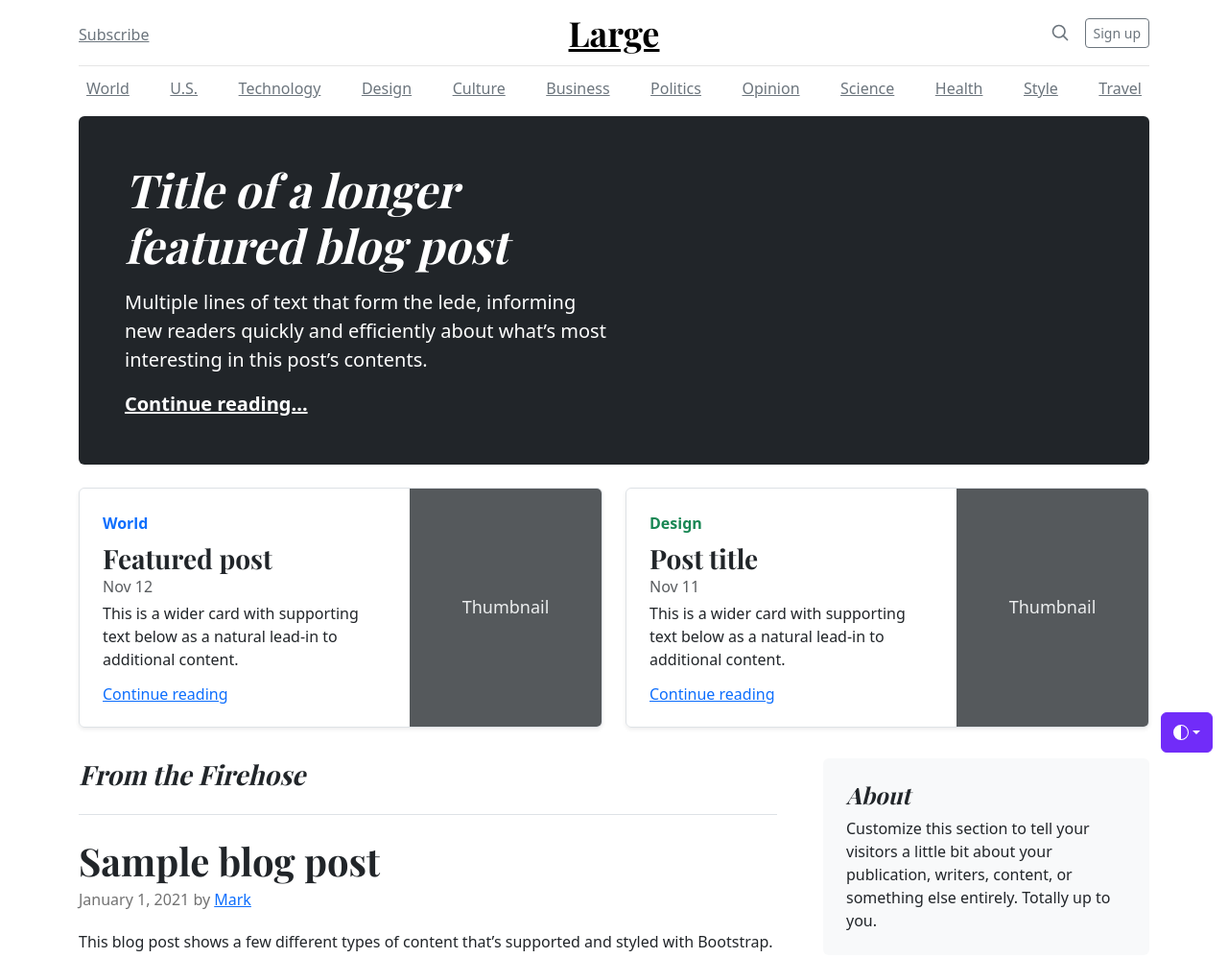
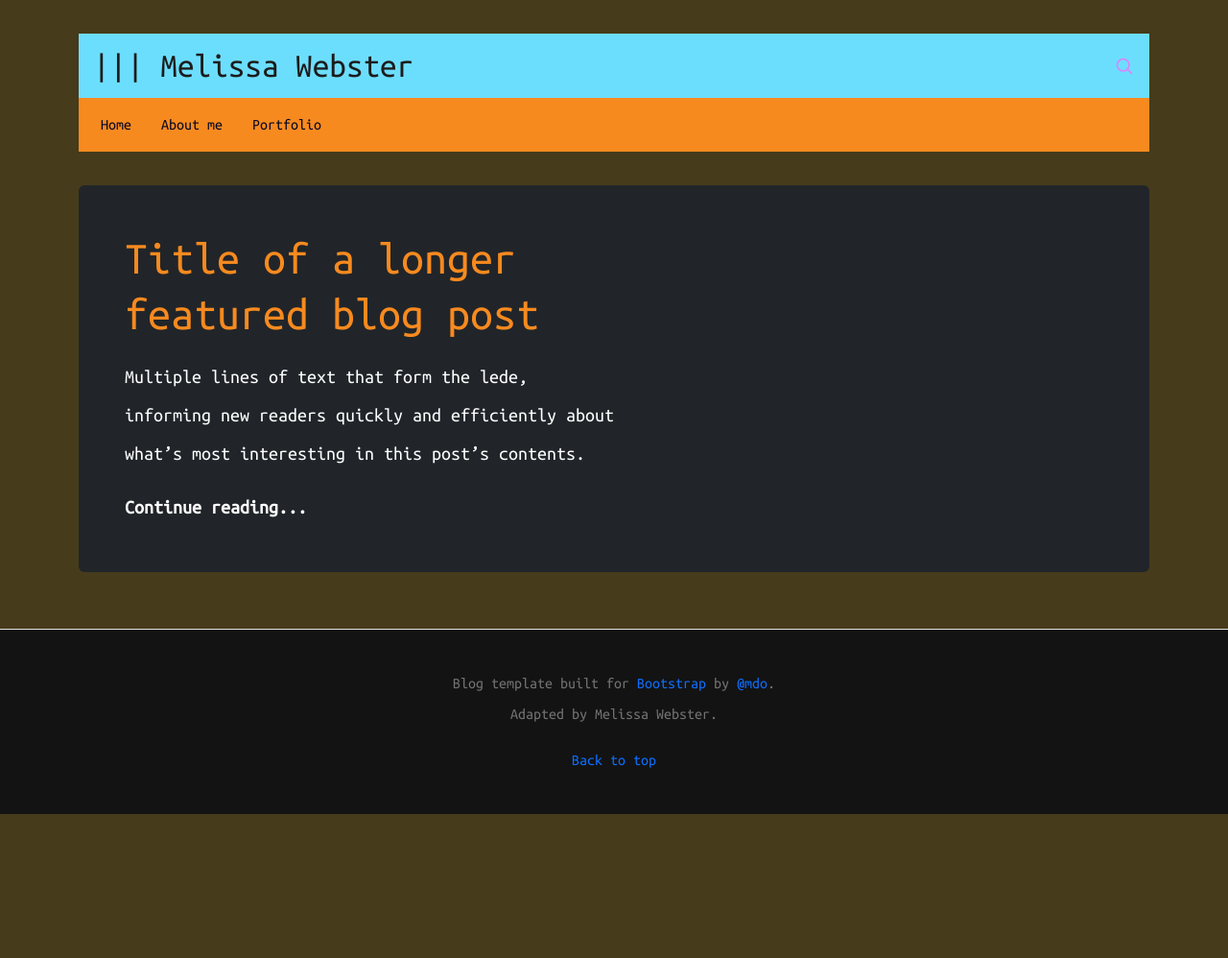
Before and after one commit to melissawebster/melissawebster.github.io, a plain HTML site: page index.html in a window 1280 px wide. Shown: the top 998 px of the page at 96% size. After the commit the page ends 848 px from the top, so only its background shows below. Drawn offline with nearby package versions, Linux system fonts and the light colour scheme; a script that the page names is missing.

Commit message:
html and css updates

```diff
--- a/blog.css
+++ b/blog.css
@@ -1,20 +1,39 @@
 /* stylelint-disable selector-list-comma-newline-after */
 
+@import url('https://fonts.googleapis.com/css2?family=Ubuntu+Mono&display=swap');
+
+body {
+  background-color: #463b1b;
+  font-family: 'Ubuntu Mono', monospace;
+  line-height: 2;
+}
+
+a {
+  text-decoration: none;
+}
+
+.link-secondary {
+  color: #df81fc;
+}
+
 .blog-header {
-  border-bottom: 1px solid #e5e5e5;
+  background-color: #6cdefd;
 }
 
 .blog-header-logo {
-  font-family: "Playfair Display", Georgia, "Times New Roman", serif/*rtl:Amiri, Georgia, "Times New Roman", serif*/;
-  font-size: 2.25rem;
+  margin-left: 15px;
+  font-size: 2.2rem;
+  color: #1c1c1c;
 }
 
-.blog-header-logo:hover {
-  text-decoration: none;
+.p-2 {
+  margin-left: 15px;
+  color: #070825;
 }
 
-h1, h2, h3, h4, h5, h6 {
-  font-family: "Playfair Display", Georgia, "Times New Roman", serif/*rtl:Amiri, Georgia, "Times New Roman", serif*/;
+.nav-scroller {
+  background-color: #f78a1f;
+  color: #070825;
 }
 
 .display-4 {
@@ -35,6 +54,10 @@ h1, h2, h3, h4, h5, h6 {
   .h-md-250 { height: 250px; }
 }
 
+.container {
+  margin: 35px auto;
+}
+
 /* Pagination */
 .blog-pagination {
   margin-bottom: 4rem;
@@ -43,6 +66,14 @@ h1, h2, h3, h4, h5, h6 {
 /*
  * Blog posts
  */
+
+.col-md-8 {
+  color: #e5e5e5;
+}
+
+.col-md-4 {
+  background-color: #241b00;
+}
 .blog-post {
   margin-bottom: 4rem;
 }
@@ -51,8 +82,19 @@ h1, h2, h3, h4, h5, h6 {
 }
 .blog-post-meta {
   margin-bottom: 1.25rem;
-  color: #727272;
+  color: #fe16bb;
 }
+
+.fst-normal {
+  color: #f78a1f;
+}
+
+.mb-0 {
+  color: #FFF;
+}
+
+
+
 
 /*
  * Footer
@@ -61,7 +103,7 @@ h1, h2, h3, h4, h5, h6 {
   padding: 2.5rem 0;
   color: #727272;
   text-align: center;
-  background-color: #f9f9f9;
+  background-color: #131313;
   border-top: .05rem solid #e5e5e5;
 }
 .blog-footer p:last-child {
--- a/index.html
+++ b/index.html
@@ -7,7 +7,7 @@
     <meta name="description" content="">
     <meta name="author" content="Mark Otto, Jacob Thornton, and Bootstrap contributors">
     <meta name="generator" content="Hugo 0.111.3">
-    <title>Blog Template · Bootstrap v5.3</title>
+    <title>Melissa Webster - Developer</title>
 
     <link rel="canonical" href="https://getbootstrap.com/docs/5.3/examples/blog/">
 
@@ -15,6 +15,7 @@
 <link href="assets/dist/css/bootstrap.min.css" rel="stylesheet">
 
     <style>
+      /*
       .bd-placeholder-img {
         font-size: 1.125rem;
         text-anchor: middle;
@@ -86,113 +87,52 @@
       .bd-mode-toggle {
         z-index: 1500;
       }
+      */
     </style>
 
-
-    <!-- Custom styles for this template -->
-    <link href="https://fonts.googleapis.com/css?family=Playfair&#43;Display:700,900&amp;display=swap" rel="stylesheet">
     <!-- Custom styles for this template -->
     <link href="blog.css" rel="stylesheet">
   </head>
   <body>
-    <svg xmlns="http://www.w3.org/2000/svg" style="display: none;">
-      <symbol id="check2" viewBox="0 0 16 16">
-        <path d="M13.854 3.646a.5.5 0 0 1 0 .708l-7 7a.5.5 0 0 1-.708 0l-3.5-3.5a.5.5 0 1 1 .708-.708L6.5 10.293l6.646-6.647a.5.5 0 0 1 .708 0z"/>
-      </symbol>
-      <symbol id="circle-half" viewBox="0 0 16 16">
-        <path d="M8 15A7 7 0 1 0 8 1v14zm0 1A8 8 0 1 1 8 0a8 8 0 0 1 0 16z"/>
-      </symbol>
-      <symbol id="moon-stars-fill" viewBox="0 0 16 16">
-        <path d="M6 .278a.768.768 0 0 1 .08.858 7.208 7.208 0 0 0-.878 3.46c0 4.021 3.278 7.277 7.318 7.277.527 0 1.04-.055 1.533-.16a.787.787 0 0 1 .81.316.733.733 0 0 1-.031.893A8.349 8.349 0 0 1 8.344 16C3.734 16 0 12.286 0 7.71 0 4.266 2.114 1.312 5.124.06A.752.752 0 0 1 6 .278z"/>
-        <path d="M10.794 3.148a.217.217 0 0 1 .412 0l.387 1.162c.173.518.579.924 1.097 1.097l1.162.387a.217.217 0 0 1 0 .412l-1.162.387a1.734 1.734 0 0 0-1.097 1.097l-.387 1.162a.217.217 0 0 1-.412 0l-.387-1.162A1.734 1.734 0 0 0 9.31 6.593l-1.162-.387a.217.217 0 0 1 0-.412l1.162-.387a1.734 1.734 0 0 0 1.097-1.097l.387-1.162zM13.863.099a.145.145 0 0 1 .274 0l.258.774c.115.346.386.617.732.732l.774.258a.145.145 0 0 1 0 .274l-.774.258a1.156 1.156 0 0 0-.732.732l-.258.774a.145.145 0 0 1-.274 0l-.258-.774a1.156 1.156 0 0 0-.732-.732l-.774-.258a.145.145 0 0 1 0-.274l.774-.258c.346-.115.617-.386.732-.732L13.863.1z"/>
-      </symbol>
-      <symbol id="sun-fill" viewBox="0 0 16 16">
-        <path d="M8 12a4 4 0 1 0 0-8 4 4 0 0 0 0 8zM8 0a.5.5 0 0 1 .5.5v2a.5.5 0 0 1-1 0v-2A.5.5 0 0 1 8 0zm0 13a.5.5 0 0 1 .5.5v2a.5.5 0 0 1-1 0v-2A.5.5 0 0 1 8 13zm8-5a.5.5 0 0 1-.5.5h-2a.5.5 0 0 1 0-1h2a.5.5 0 0 1 .5.5zM3 8a.5.5 0 0 1-.5.5h-2a.5.5 0 0 1 0-1h2A.5.5 0 0 1 3 8zm10.657-5.657a.5.5 0 0 1 0 .707l-1.414 1.415a.5.5 0 1 1-.707-.708l1.414-1.414a.5.5 0 0 1 .707 0zm-9.193 9.193a.5.5 0 0 1 0 .707L3.05 13.657a.5.5 0 0 1-.707-.707l1.414-1.414a.5.5 0 0 1 .707 0zm9.193 2.121a.5.5 0 0 1-.707 0l-1.414-1.414a.5.5 0 0 1 .707-.707l1.414 1.414a.5.5 0 0 1 0 .707zM4.464 4.465a.5.5 0 0 1-.707 0L2.343 3.05a.5.5 0 1 1 .707-.707l1.414 1.414a.5.5 0 0 1 0 .708z"/>
-      </symbol>
-    </svg>
-
-    <div class="dropdown position-fixed bottom-0 end-0 mb-3 me-3 bd-mode-toggle">
-      <button class="btn btn-bd-primary py-2 dropdown-toggle d-flex align-items-center"
-              id="bd-theme"
-              type="button"
-              aria-expanded="false"
-              data-bs-toggle="dropdown"
-              aria-label="Toggle theme (auto)">
-        <svg class="bi my-1 theme-icon-active" width="1em" height="1em"><use href="#circle-half"></use></svg>
-        <span class="visually-hidden" id="bd-theme-text">Toggle theme</span>
-      </button>
-      <ul class="dropdown-menu dropdown-menu-end shadow" aria-labelledby="bd-theme-text">
-        <li>
-          <button type="button" class="dropdown-item d-flex align-items-center" data-bs-theme-value="light" aria-pressed="false">
-            <svg class="bi me-2 opacity-50 theme-icon" width="1em" height="1em"><use href="#sun-fill"></use></svg>
-            Light
-            <svg class="bi ms-auto d-none" width="1em" height="1em"><use href="#check2"></use></svg>
-          </button>
-        </li>
-        <li>
-          <button type="button" class="dropdown-item d-flex align-items-center" data-bs-theme-value="dark" aria-pressed="false">
-            <svg class="bi me-2 opacity-50 theme-icon" width="1em" height="1em"><use href="#moon-stars-fill"></use></svg>
-            Dark
-            <svg class="bi ms-auto d-none" width="1em" height="1em"><use href="#check2"></use></svg>
-          </button>
-        </li>
-        <li>
-          <button type="button" class="dropdown-item d-flex align-items-center active" data-bs-theme-value="auto" aria-pressed="true">
-            <svg class="bi me-2 opacity-50 theme-icon" width="1em" height="1em"><use href="#circle-half"></use></svg>
-            Auto
-            <svg class="bi ms-auto d-none" width="1em" height="1em"><use href="#check2"></use></svg>
-          </button>
-        </li>
-      </ul>
-    </div>
 
 
 <div class="container">
     <header class="blog-header lh-1 py-3">
       <div class="row flex-nowrap justify-content-between align-items-center">
-      <div class="col-4 pt-1">
-        <a class="link-secondary" href="#">Subscribe</a>
-      </div>
-      <div class="col-4 text-center">
-        <a class="blog-header-logo text-body-emphasis" href="#">Large</a>
+        <!-- <div class="col-4 pt-1"></div> -->
+        <div class="col-4">
+          <a class="blog-header-logo" href="https://melissawebster.github.io/">||| Melissa Webster</a>
         </div>
         <div class="col-4 d-flex justify-content-end align-items-center">
           <a class="link-secondary" href="#" aria-label="Search">
             <svg xmlns="http://www.w3.org/2000/svg" width="20" height="20" fill="none" stroke="currentColor" stroke-linecap="round" stroke-linejoin="round" stroke-width="2" class="mx-3" role="img" viewBox="0 0 24 24"><title>Search</title><circle cx="10.5" cy="10.5" r="7.5"/><path d="M21 21l-5.2-5.2"/></svg>
           </a>
-        <a class="btn btn-sm btn-outline-secondary" href="#">Sign up</a>
         </div>
       </div>
     </header>
 
     <div class="nav-scroller py-1 mb-2">
-    <nav class="nav d-flex justify-content-between">
-      <a class="p-2 link-secondary" href="#">World</a>
-      <a class="p-2 link-secondary" href="#">U.S.</a>
-      <a class="p-2 link-secondary" href="#">Technology</a>
-      <a class="p-2 link-secondary" href="#">Design</a>
-      <a class="p-2 link-secondary" href="#">Culture</a>
-      <a class="p-2 link-secondary" href="#">Business</a>
-      <a class="p-2 link-secondary" href="#">Politics</a>
-      <a class="p-2 link-secondary" href="#">Opinion</a>
-      <a class="p-2 link-secondary" href="#">Science</a>
-      <a class="p-2 link-secondary" href="#">Health</a>
-      <a class="p-2 link-secondary" href="#">Style</a>
-      <a class="p-2 link-secondary" href="#">Travel</a>
+      <nav class="nav">
+        <a class="p-2 link-secondary" href="#">Home</a>
+        <a class="p-2 link-secondary" href="#">About me</a>
+        <a class="p-2 link-secondary" href="#">Portfolio</a>
       </nav>
     </div>
 </div>
 
 <main class="container">
+
   <div class="p-4 p-md-5 mb-4 rounded text-bg-dark">
     <div class="col-md-6 px-0">
-      <h1 class="display-4 fst-italic">Title of a longer featured blog post</h1>
+      <h1 class="display-4 fst-normal">Title of a longer featured blog post</h1>
       <p class="lead my-3">Multiple lines of text that form the lede, informing new readers quickly and efficiently about what’s most interesting in this post’s contents.</p>
       <p class="lead mb-0"><a href="#" class="text-white fw-bold">Continue reading...</a></p>
     </div>
   </div>
 
+
 <div class="row mb-2">
+    <!--
     <div class="col-md-6">
       <div class="row g-0 border rounded overflow-hidden flex-md-row mb-4 shadow-sm h-md-250 position-relative">
         <div class="col p-4 d-flex flex-column position-static">
@@ -207,6 +147,7 @@
         </div>
       </div>
     </div>
+
     <div class="col-md-6">
       <div class="row g-0 border rounded overflow-hidden flex-md-row mb-4 shadow-sm h-md-250 position-relative">
         <div class="col p-4 d-flex flex-column position-static">
@@ -221,12 +162,14 @@
         </div>
       </div>
     </div>
+    -->
   </div>
 
+  <!--
   <div class="row g-5">
     <div class="col-md-8">
-      <h3 class="pb-4 mb-4 fst-italic border-bottom">
-        From the Firehose
+      <h3 class="pb-4 mb-4 border-bottom">
+        Learning log
       </h3>
 
       <article class="blog-post">
@@ -353,13 +296,21 @@
 
     <div class="col-md-4">
       <div class="position-sticky" style="top: 2rem;">
-        <div class="p-4 mb-3 bg-body-tertiary rounded">
-          <h4 class="fst-italic">About</h4>
+        <div class="p-4 mb-3">
+          <h4 class="fst-normal">||| About</h4>
           <p class="mb-0">Customize this section to tell your visitors a little bit about your publication, writers, content, or something else entirely. Totally up to you.</p>
         </div>
 
         <div class="p-4">
-          <h4 class="fst-italic">Archives</h4>
+          <h4 class="fst-normal">||| Elsewhere</h4>
+          <ol class="list-unstyled">
+            <li><a href="https://github.com/melissawebster" target="_blank">GitHub</a></li>
+            <li><a href="https://www.linkedin.com/in/melissa-webster-developer" target="_blank">LinkedIn</a></li>
+          </ol>
+        </div>
+
+        <div class="p-4">
+          <h4 class="fst-normal">||| Archives</h4>
           <ol class="list-unstyled mb-0">
             <li><a href="#">March 2021</a></li>
             <li><a href="#">February 2021</a></li>
@@ -376,22 +327,16 @@
           </ol>
         </div>
 
-        <div class="p-4">
-          <h4 class="fst-italic">Elsewhere</h4>
-          <ol class="list-unstyled">
-            <li><a href="#">GitHub</a></li>
-            <li><a href="#">Twitter</a></li>
-            <li><a href="#">Facebook</a></li>
-          </ol>
+
       </div>
     </div>
   </div>
-  </div>
-
+  -->
 </main>
 
+
 <footer class="blog-footer">
-  <p>Blog template built for <a href="https://getbootstrap.com/">Bootstrap</a> by <a href="https://twitter.com/mdo">@mdo</a>.</p>
+  <p>Blog template built for <a href="https://getbootstrap.com/">Bootstrap</a> by <a href="https://twitter.com/mdo">@mdo</a>.<br>Adapted by Melissa Webster.</p>
   <p>
     <a href="#">Back to top</a>
   </p>
```
Lines whose indentation alone changed are shown as unchanged.
